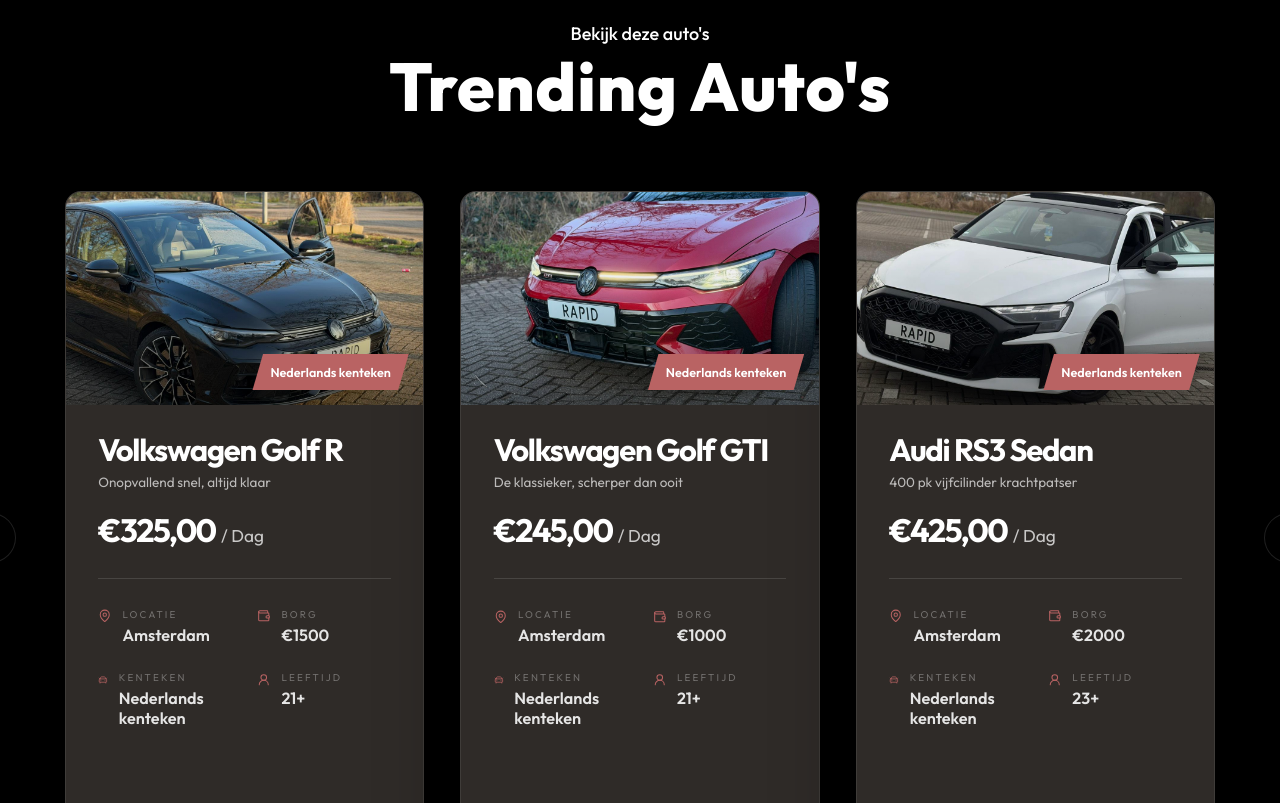
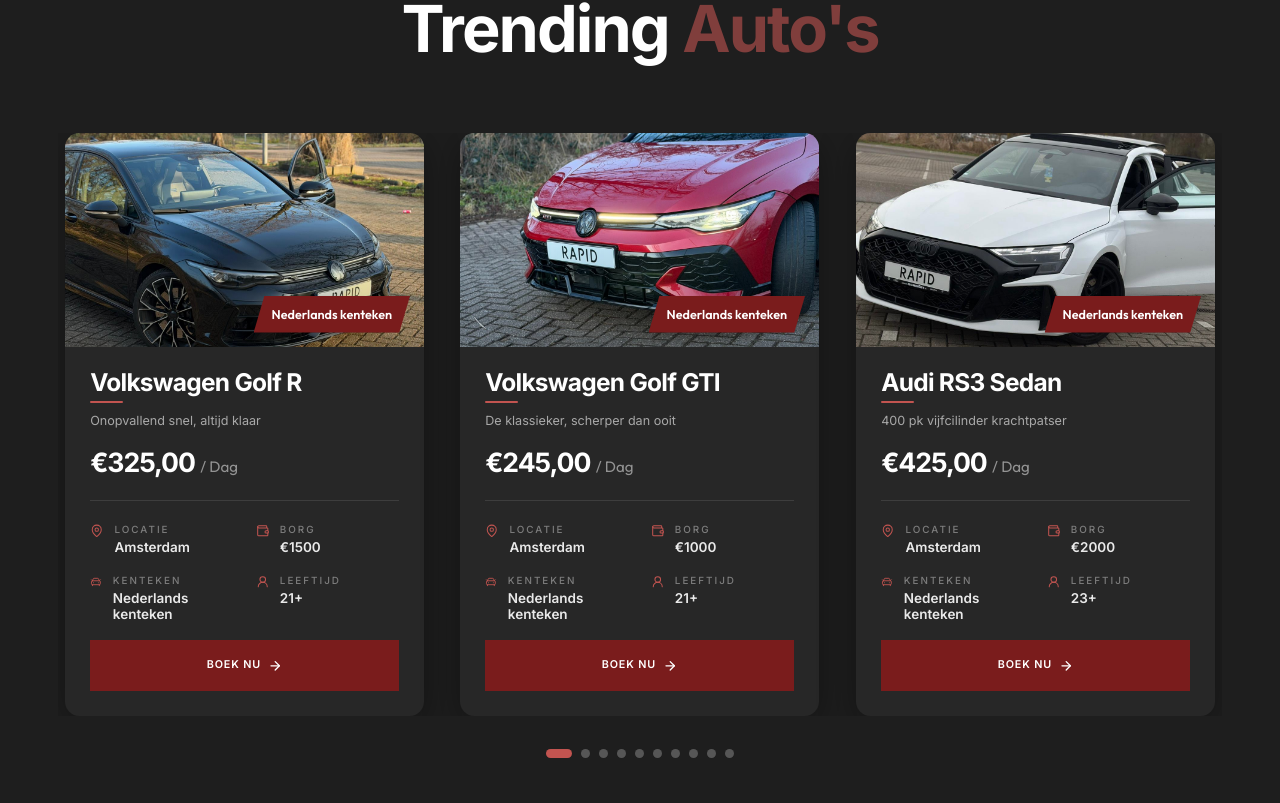
Before and after one commit to AdamSaber-mr/rapid_cars, a React (Vite) app: page /#/ in a window 1280 px wide. Shown: the part 1737-2540 px from the top of the page. Built offline with nearby package versions, Linux system fonts and the light colour scheme.

Commit message:
feat: redesign Trending Auto's showcase with scroll animations

```diff
--- a/src/app/components/MeestGevraagdeAutos.tsx
+++ b/src/app/components/MeestGevraagdeAutos.tsx
@@ -1,9 +1,8 @@
 import { useState } from 'react';
 import { AnimatePresence, motion } from 'motion/react';
 import {
+  ArrowRight,
   CarFront,
-  ChevronLeft,
-  ChevronRight,
   MapPin,
   UserRound,
   Wallet,
@@ -205,6 +204,35 @@
   }),
 };
 
+const EASE_OUT = [0.22, 1, 0.36, 1] as const;
+
+const headerContainer = {
+  hidden: {},
+  show: {
+    transition: { staggerChildren: 0.12, delayChildren: 0.05 },
+  },
+};
+
+const revealUp = {
+  hidden: { opacity: 0, y: 26 },
+  show: {
+    opacity: 1,
+    y: 0,
+    transition: { duration: 0.6, ease: EASE_OUT },
+  },
+};
+
+const gridCardReveal = {
+  hidden: { opacity: 0, y: 52, scale: 0.96, rotateX: 12, filter: 'blur(8px)' },
+  show: {
+    opacity: 1,
+    y: 0,
+    scale: 1,
+    rotateX: 0,
+    filter: 'blur(0px)',
+  },
+};
+
 function StatItem({
   icon: Icon,
   label,
@@ -216,12 +244,18 @@
 }) {
   return (
     <div className="flex items-start gap-2.5 lg:gap-3">
-      <Icon className="mt-0.5 h-4 w-4 text-[#B96363] lg:h-[15px] lg:w-[15px]" strokeWidth={1.8} />
+      <Icon className="mt-0.5 h-4 w-4 text-[#C25450] lg:h-[15px] lg:w-[15px]" strokeWidth={1.8} />
       <div>
-        <p className="text-[12px] uppercase tracking-[0.18em] text-white/32 lg:text-[11px] lg:tracking-[0.22em]">
+        <p
+          className="text-[11px] uppercase tracking-[0.18em] text-white/40 lg:text-[11px] lg:tracking-[0.2em]"
+          style={{ fontFamily: 'Inter, sans-serif', fontWeight: 500 }}
+        >
           {label}
         </p>
-        <p className="text-[15px] font-semibold leading-[1.25] text-white/88 lg:mt-1 lg:text-[18px] lg:leading-[1.2]">
+        <p
+          className="text-[14px] leading-[1.25] text-white/90 lg:mt-0.5 lg:text-[15px] lg:leading-[1.2]"
+          style={{ fontFamily: 'Inter, sans-serif', fontWeight: 600 }}
+        >
           {value}
         </p>
       </div>
@@ -231,18 +265,18 @@
 
 function ShowcaseCard({ item }: { item: ShowcaseCar }) {
   const cardContent = (
-    <article className="relative flex h-full min-h-[620px] flex-col overflow-hidden rounded-[18px] border border-white/8 bg-[#2F2B28] shadow-[0_28px_90px_rgba(0,0,0,0.4)] lg:min-h-[735px] xl:min-h-[770px]">
+    <article className="relative flex h-full min-h-[500px] flex-col overflow-hidden rounded-2xl bg-[#272727] shadow-[0_10px_40px_rgba(0,0,0,0.35)] lg:min-h-[575px] xl:min-h-[600px]">
       <div className="relative aspect-[1.46/1] overflow-hidden bg-[#151515] lg:aspect-[1.68/1]">
         <img
           src={item.image}
           alt={item.title}
-          className={`h-full w-full object-cover transition-transform duration-700 ${
-            item.isPlaceholder ? 'opacity-55 saturate-[0.8]' : 'group-hover:scale-[1.04]'
+          className={`h-full w-full object-cover transition-transform duration-[900ms] ease-out ${
+            item.isPlaceholder ? 'opacity-60 saturate-[0.8]' : 'group-hover:scale-[1.07]'
           }`}
         />
-        <div className="absolute inset-0 bg-gradient-to-t from-black/48 via-black/8 to-transparent" />
+        <div className="pointer-events-none absolute inset-0 bg-gradient-to-t from-black/35 via-transparent to-transparent opacity-70" />
         <div
-          className="absolute bottom-4 right-4 z-10 bg-[#B96363] px-4 py-2 text-[12px] font-semibold text-white lg:px-5 lg:py-2.5 lg:text-[14px]"
+          className="absolute bottom-4 right-4 z-10 bg-[#7A1C1C] px-4 py-2 text-[12px] font-semibold text-white shadow-[0_6px_18px_rgba(0,0,0,0.4)] lg:px-5 lg:py-2.5 lg:text-[14px]"
           style={{
             clipPath: 'polygon(12px 0%, 100% 0%, calc(100% - 12px) 100%, 0% 100%)',
           }}
@@ -251,45 +285,51 @@
         </div>
       </div>
 
-      <div className="flex flex-1 flex-col px-6 pb-6 pt-5 lg:px-9 lg:pb-9 lg:pt-8">
-        <div className="mb-6 lg:mb-6">
+      <div className="flex flex-1 flex-col px-5 pb-5 pt-4 lg:px-7 lg:pb-7 lg:pt-6">
+        <div className="mb-4 lg:mb-5">
           <h3
-            className="mb-1.5 text-[clamp(1.85rem,2vw,2.35rem)] tracking-[-0.04em] text-white lg:mb-2 lg:text-[2.15rem]"
-            style={{ fontWeight: 700, lineHeight: 1.04 }}
+            className="mb-1.5 text-[clamp(1.5rem,1.7vw,1.85rem)] tracking-[-0.03em] text-white lg:mb-1.5 lg:text-[1.7rem]"
+            style={{ fontFamily: 'Inter, sans-serif', fontWeight: 700, lineHeight: 1.1 }}
           >
             {item.title}
           </h3>
-          <p className="text-[1.02rem] leading-[1.55] text-white/68 lg:max-w-[24ch] lg:text-[15px] lg:leading-[1.45]">
+          <span className="mb-2.5 block h-[2px] w-9 rounded-full bg-[#C25450]" />
+          <p
+            className="text-[0.95rem] leading-[1.55] text-white/60 lg:max-w-[26ch] lg:text-[14px] lg:leading-[1.5]"
+            style={{ fontFamily: 'Inter, sans-serif', fontWeight: 400 }}
+          >
             {item.subtitle}
           </p>
         </div>
 
-        <div className="mb-6 border-b border-white/12 pb-6 lg:mb-8 lg:pb-8">
+        <div className="mb-5 border-b border-white/10 pb-5 lg:mb-6 lg:pb-6">
           <span
-            className="text-[2rem] tracking-[-0.05em] text-white lg:text-[2.25rem]"
-            style={{ fontWeight: 700, lineHeight: 1 }}
+            className="inline-block text-[1.65rem] tracking-[-0.04em] text-white lg:text-[1.85rem]"
+            style={{ fontFamily: 'Inter, sans-serif', fontWeight: 700, lineHeight: 1 }}
           >
             {item.price}
           </span>
-          <span className="ml-1.5 text-[1.05rem] text-white/74 lg:text-[1.2rem]">/ Dag</span>
+          <span className="ml-1.5 text-[0.95rem] text-white/50 lg:text-[1.05rem]">/ Dag</span>
         </div>
 
-        <div className="grid grid-cols-2 gap-x-4 gap-y-5 lg:gap-x-7 lg:gap-y-7">
+        <div className="grid grid-cols-2 gap-x-4 gap-y-4 lg:gap-x-6 lg:gap-y-5">
           <StatItem icon={MapPin} label="Locatie" value={item.city} />
           <StatItem icon={Wallet} label="Borg" value={item.deposit} />
           <StatItem icon={CarFront} label="Kenteken" value={item.plate} />
           <StatItem icon={UserRound} label="Leeftijd" value={item.age} />
         </div>
 
-        <div className="mt-auto pt-5 lg:pt-7">
+        <div className="mt-auto pt-4 lg:pt-5">
           <div
-            className={`flex w-full items-center justify-center rounded-[14px] px-5 py-3.5 text-[13px] font-semibold uppercase tracking-[0.14em] transition-colors duration-300 lg:py-4 lg:text-[14px] ${
+            className={`relative flex w-full items-center justify-center gap-2 overflow-hidden px-5 py-3.5 text-[12px] font-semibold uppercase tracking-[0.08em] lg:py-4 ${
               item.isPlaceholder
-                ? 'border border-white/10 bg-white/5 text-white/42'
-                : 'bg-[#A84242] text-white group-hover:bg-[#933737]'
+                ? 'border border-white/15 bg-transparent text-white/40'
+                : 'bg-[#7A1C1C] text-white'
             }`}
+            style={{ fontFamily: 'Inter, sans-serif' }}
           >
-            {item.actionLabel}
+            <span>{item.actionLabel}</span>
+            {!item.isPlaceholder && <ArrowRight className="w-4" strokeWidth={2.2} />}
           </div>
         </div>
       </div>
@@ -317,6 +357,8 @@
 export function MeestGevraagdeAutos() {
   const [activeIndex, setActiveIndex] = useState(0);
   const [direction, setDirection] = useState(1);
+  const [inView, setInView] = useState(false);
+  const [hasRevealed, setHasRevealed] = useState(false);
 
   const desktopVisibleCars = getVisibleCars(activeIndex, 3);
   const activeMobileCar = showcaseCars[activeIndex];
@@ -335,66 +377,59 @@
   return (
     <section
       id="aanbod"
-      className="relative overflow-hidden bg-black py-24 text-white sm:py-30 lg:py-36"
+      className="relative overflow-hidden bg-[#1E1E1E] py-16 text-white sm:py-20 lg:py-28"
       style={{ fontFamily: SECTION_FONT }}
     >
       <div className="relative mx-auto max-w-[1700px] px-4 sm:px-6 lg:px-16">
         <motion.div
-          initial={{ opacity: 0, y: 22 }}
-          whileInView={{ opacity: 1, y: 0 }}
+          initial="hidden"
+          whileInView="show"
           viewport={{ once: true, amount: 0.3 }}
-          transition={{ duration: 0.45 }}
-          className="mb-10 text-center lg:mb-20"
+          variants={headerContainer}
+          className="mb-12 text-center lg:mb-20"
         >
-          <p
-            className="mb-2 text-center text-[16px] leading-none text-white lg:mb-3 lg:text-[1.25rem]"
-            style={{ fontWeight: 500 }}
+          <motion.h2
+            variants={revealUp}
+            className="text-[clamp(2.5rem,6vw,4.5rem)] tracking-[-0.03em] text-white"
+            style={{ fontFamily: 'Inter, sans-serif', fontWeight: 800, lineHeight: 1.0 }}
           >
-            Bekijk deze auto&apos;s
-          </p>
-          <h2
-            className="text-center text-[22px] text-white sm:text-[3rem] lg:text-[4.35rem] xl:text-[4.7rem]"
-            style={{ fontWeight: 800, lineHeight: 0.96, letterSpacing: '1px' }}
-          >
-            Trending Auto&apos;s
-          </h2>
+            Trending <span className="text-[#C25450]/60">Auto&apos;s</span>
+          </motion.h2>
         </motion.div>
 
-        <div className="relative hidden lg:block lg:mt-6">
-          <button
-            onClick={() => paginate(-1)}
-            className="absolute left-[-82px] top-1/2 z-20 flex h-14 w-14 -translate-y-1/2 items-center justify-center rounded-full border border-white/12 bg-black/55 text-white/70 transition-all duration-300 hover:border-[#A84242] hover:bg-[#A84242] hover:text-white xl:left-[-102px]"
-            aria-label="Vorige auto's"
-          >
-            <ChevronLeft className="h-5 w-5" strokeWidth={1.8} />
-          </button>
-
-          <button
-            onClick={() => paginate(1)}
-            className="absolute right-[-82px] top-1/2 z-20 flex h-14 w-14 -translate-y-1/2 items-center justify-center rounded-full border border-white/12 bg-black/55 text-white/70 transition-all duration-300 hover:border-[#A84242] hover:bg-[#A84242] hover:text-white xl:right-[-102px]"
-            aria-label="Volgende auto's"
-          >
-            <ChevronRight className="h-5 w-5" strokeWidth={1.8} />
-          </button>
-
+        <motion.div
+          className="relative hidden lg:block lg:mt-6"
+          onViewportEnter={() => setInView(true)}
+          viewport={{ once: true, amount: 0.2 }}
+        >
           <div className="mx-auto max-w-[1560px] overflow-hidden px-2">
             <div className="grid grid-cols-3 gap-8 xl:gap-10">
               <AnimatePresence initial={false} custom={direction} mode="popLayout">
-                {desktopVisibleCars.map((item) => (
+                {desktopVisibleCars.map((item, index) => (
                   <motion.div
                     key={item.id}
                     layout
                     custom={direction}
-                    variants={desktopCardVariants}
-                    initial="enter"
-                    animate="center"
+                    style={{ transformPerspective: 1200 }}
+                    variants={hasRevealed ? desktopCardVariants : gridCardReveal}
+                    initial={hasRevealed ? 'enter' : 'hidden'}
+                    animate={hasRevealed ? 'center' : inView ? 'show' : 'hidden'}
                     exit="exit"
-                    transition={{
-                      layout: { type: 'spring', stiffness: 220, damping: 28 },
-                      x: { type: 'spring', stiffness: 210, damping: 28 },
-                      opacity: { duration: 0.24 },
-                      scale: { duration: 0.28 },
+                    onAnimationComplete={() => {
+                      if (!hasRevealed && inView && index === desktopVisibleCars.length - 1) {
+                        setHasRevealed(true);
+                      }
                     }}
+                    transition={
+                      hasRevealed
+                        ? {
+                            layout: { type: 'spring', stiffness: 220, damping: 28 },
+                            x: { type: 'spring', stiffness: 210, damping: 28 },
+                            opacity: { duration: 0.24 },
+                            scale: { duration: 0.28 },
+                          }
+                        : { duration: 0.85, ease: EASE_OUT, delay: index * 0.15 }
+                    }
                   >
                     <ShowcaseCard item={item} />
                   </motion.div>
@@ -402,11 +437,17 @@
               </AnimatePresence>
             </div>
           </div>
-        </div>
+        </motion.div>
 
-        <div className="lg:hidden">
+        <motion.div
+          className="lg:hidden"
+          initial={{ opacity: 0, y: 32 }}
+          whileInView={{ opacity: 1, y: 0 }}
+          viewport={{ once: true, amount: 0.2 }}
+          transition={{ duration: 0.6, ease: EASE_OUT }}
+        >
           <div className="mx-auto flex max-w-[404px] justify-center">
-            <div className="relative min-h-[670px] w-full">
+            <div className="relative min-h-[530px] w-full">
               <AnimatePresence initial={false} custom={direction} mode="sync">
                 <motion.div
                   key={activeMobileCar.id}
@@ -439,20 +480,26 @@
               </AnimatePresence>
             </div>
           </div>
-        </div>
+        </motion.div>
 
-        <div className="mt-6 flex items-center justify-center gap-2.5 lg:mt-9">
+        <motion.div
+          className="mt-6 flex items-center justify-center gap-2.5 lg:mt-9"
+          initial={{ opacity: 0, y: 16 }}
+          whileInView={{ opacity: 1, y: 0 }}
+          viewport={{ once: true, amount: 0.5 }}
+          transition={{ duration: 0.5, ease: EASE_OUT, delay: 0.1 }}
+        >
           {showcaseCars.map((item, index) => (
             <button
               key={item.id}
               onClick={() => jumpToIndex(index)}
               className={`h-2.5 rounded-full transition-all duration-300 ${
-                index === activeIndex ? 'w-7 bg-[#B96363]' : 'w-2.5 bg-white/22 hover:bg-white/38'
+                index === activeIndex ? 'w-7 bg-[#C25450]' : 'w-2.5 bg-white/25 hover:bg-white/45'
               }`}
               aria-label={`Ga naar auto ${index + 1}`}
             />
           ))}
-        </div>
+        </motion.div>
       </div>
     </section>
   );
```
